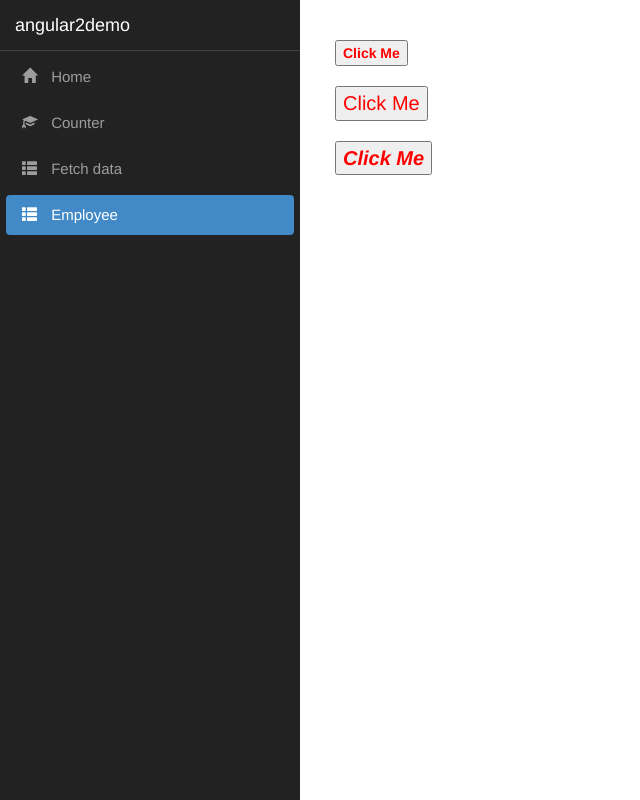
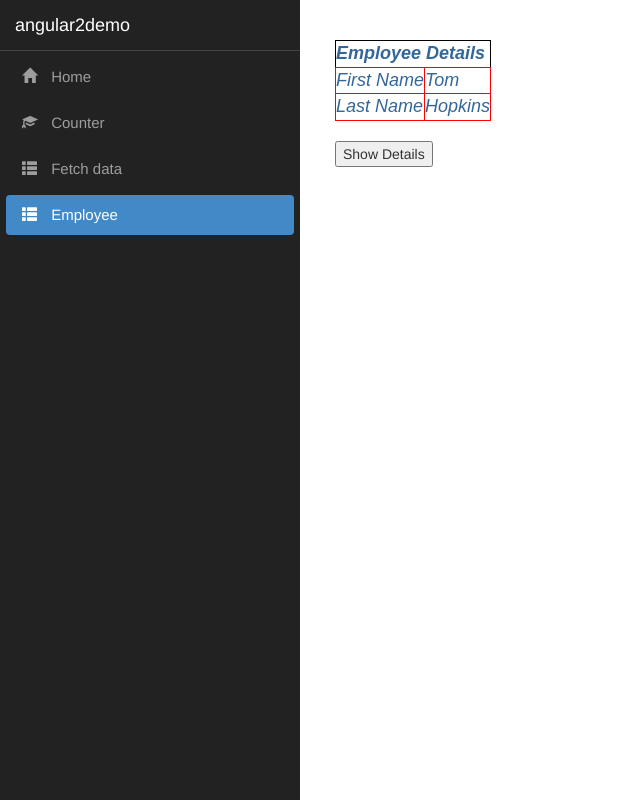
Before and after one commit to bartvanhoey/angular2demo, an Angular app in the folder angular2demo/ClientApp/: page /employee in a window 1280 px wide. Shown: the whole page, without its empty margins (0-640 px from the left). Built offline with nearby package versions, Linux system fonts and the light colour scheme.

Commit message:
end clip 14 angular 2 event binding

```diff
--- a/angular2demo/ClientApp/src/app/employee/employee-detail.component.html
+++ b/angular2demo/ClientApp/src/app/employee/employee-detail.component.html
@@ -17,14 +17,15 @@
     <td>Last Name</td>
     <td>{{lastName}}</td>
   </tr>
-  <tr>
+  <tr *ngIf="showDetails">
     <td>Gender</td>
     <td>{{gender}}</td>
   </tr>
-  <tr>
+  <tr *ngIf="showDetails">
     <td>Age</td>
     <td>{{age}}</td>
   </tr>
   </tbody>
-
 </table>
+<br>
+<button (click)="toggleDetails()">{{showDetails ? 'Hide Details': 'Show Details'}}</button>
--- a/angular2demo/ClientApp/src/app/employee/employee-detail.component.ts
+++ b/angular2demo/ClientApp/src/app/employee/employee-detail.component.ts
@@ -12,4 +12,9 @@ export class EmployeeDetailComponent {
   lastName: string = "Hopkins";
   age: number = 20;
   gender: string = "Male";
+  showDetails: boolean = false;
+
+  toggleDetails(): void{
+    this.showDetails =!this.showDetails;
+  }
 }
--- a/angular2demo/ClientApp/src/app/employee/employee.component.html
+++ b/angular2demo/ClientApp/src/app/employee/employee.component.html
@@ -1,12 +1,8 @@
 <div>
+
+
   <br>
   <br>
-  <button style="color: red;" [style.font-weight]="isBold ? 'bold': 'normal'" >Click Me</button>
-  <br>
-  <br>
-  <button style="color: red;" [style.font-size.px]="fontSize" >Click Me</button>
-  <br>
-  <br>
-  <button style="color: red;" [ngStyle]="addStyle()" >Click Me</button>
+  <app-employee-detail></app-employee-detail>
 
 </div>
--- a/angular2demo/ClientApp/src/app/employee/employee.component.ts
+++ b/angular2demo/ClientApp/src/app/employee/employee.component.ts
@@ -5,17 +5,8 @@ import {Component} from "@angular/core";
   templateUrl: "./employee.component.html"
 })
 export class EmployeeComponent {
-  isBold: boolean = true;
-  fontSize: number = 20;
-  isItalic: boolean = true;
-
-  addStyle(){
-    return {
-      'font-size.px': this.fontSize,
-      'font-style': this.isItalic ? 'italic': 'normal',
-      'font-weight': this.isBold? 'bold': 'normal',
-    }
+  onClick(): void{
+    console.log("button click");
   }
 
-
 }
```
